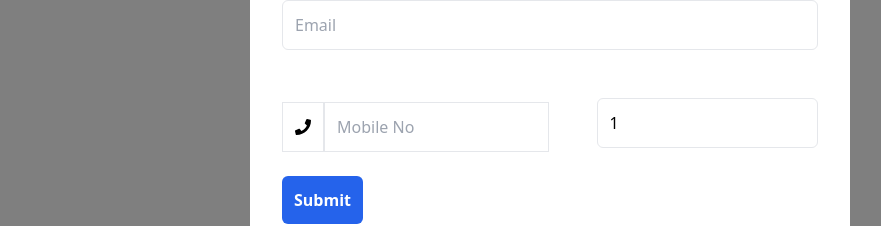
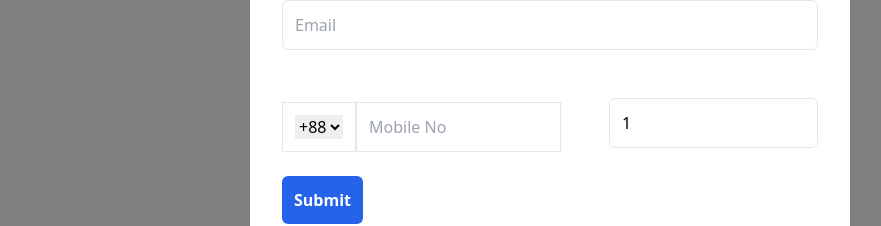
Before and after one commit to orun-sunny/Office-management, a React (Create React App) app: page /AddClient in a window 1280 px wide. Both pictures are taken after a click on the button "AddClient". Shown: the part 437-663 px from the top of the page, without its empty margins (90-971 px from the left). Built offline with nearby package versions, Linux system fonts and the light colour scheme.

Commit message:
addnewplicy

```diff
--- a/src/components/AddClient/AddClient.js
+++ b/src/components/AddClient/AddClient.js
@@ -123,10 +123,16 @@ const AddClient = ({ id, modalName }) => {
                                     {/* <input className="border py-3 w-full pl-3  rounded-md mb-3 focus:outline-none dark:text-black" type="tel" placeholder="Mobile number" {...register("Mobile number", { required: true, minLength: 6, maxLength: 12 })} /> */}
 
 
-                                    <div class="flex py-3">
-                                        <span class="flex items-center justify-center border  px-3 dark:text-black"><i > <FaPhone /> </i></span>
-                                        <input class="w-full border py-3  pl-3   p-2 focus:outline-none" type="number" placeholder="Mobile No" {...register("Mobile number", { required: true, minLength: 6, maxLength: 12 })} />
+                                    <div className="flex py-3">
+                                        <div className="flex items-center justify-center border  px-3 dark:text-black"> <select>      <option value="one">+88</option>
+
+
+
+                                        </select></div>
+                                        <input className="w-full border py-3  pl-3   p-2 focus:outline-none" type="number" placeholder="Mobile No" {...register("contact_number", { required: true, minLength: 6, maxLength: 12 })} />
                                     </div>
+                                    {errors?.contact_number?.type === "required" && <p className="pt-4">This field is required</p>}
+
 
 
                                     <div>
@@ -135,7 +141,7 @@ const AddClient = ({ id, modalName }) => {
                                             type="number"
                                             min={1}
                                             defaultValue={1}
-                                            placeholder="Project-Quantity" {...register("quantity",
+                                            placeholder="project_count" {...register("project_count",
 
 
                                                 {
@@ -150,7 +156,7 @@ const AddClient = ({ id, modalName }) => {
                                                 })} />
 
 
-                                        {errors?.amount?.type === "required" && <p>This field is required</p>}
+                                        {errors?.project_count?.type === "required" && <p>This field is required</p>}
 
                                     </div>
                                 </div>
```
